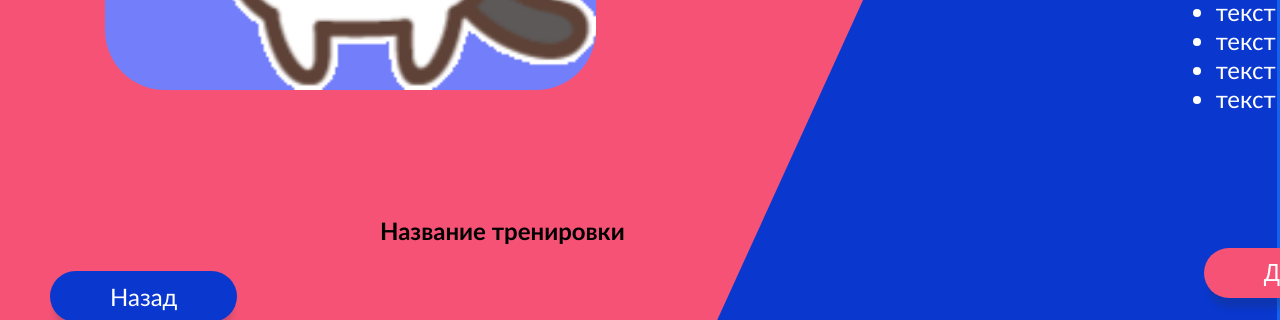
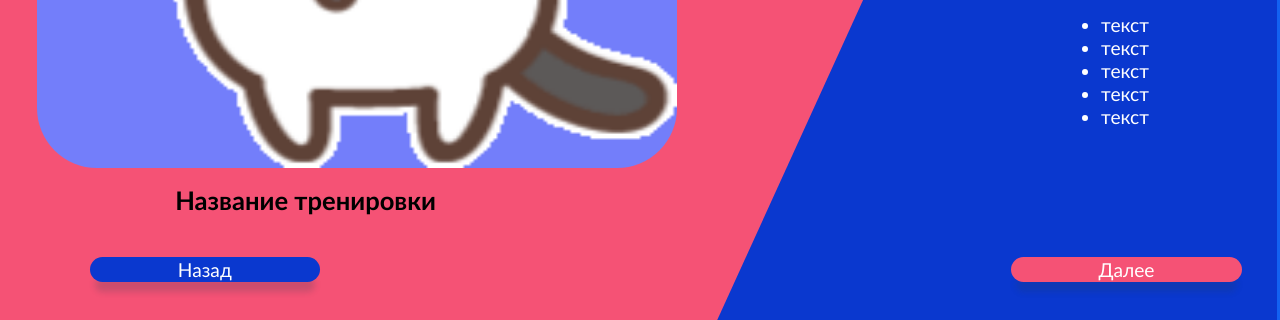
Before and after one commit to NikitaOomory/HackYourW.com, a website: page ejs-view/player_training.ejs in a window 1280 px wide. Shown: the part 480-800 px from the top of the page. Drawn offline with nearby package versions, Linux system fonts and the light colour scheme; files that its build step writes are made by us from their sources.

Commit message:
Адаптив для второй страницы KAN-42

```diff
--- a/ejs-view/player_training.ejs
+++ b/ejs-view/player_training.ejs
@@ -1,27 +1,30 @@
 <!DOCTYPE html>
 <html lang="en">
+
 <head>
     <meta charset="UTF-8">
     <meta name="viewport" content="width=device-width, initial-scale=1.0">
     <link rel="stylesheet" href="/css/player_end.css">
     <title>Document</title>
 </head>
+
 <body>
     <div class="main_space">
         <div id="myModal" class="modal">
             <div class="modal-content">
                 <span class="close">&times;</span>
                 <h2>Подробное описание тренировки</h2>
-              <p>Lorem, ipsum dolor sit amet consectetur adipisicing elit. Quis ducimus exercitationem tempore error voluptate molestias, reprehenderit alias commodi similique esse corrupti iure dolor, ea laboriosam quas nesciunt minus. Itaque, laborum!</p>
+                <p>Lorem, ipsum dolor sit amet consectetur adipisicing elit. Quis ducimus exercitationem tempore error
+                    voluptate molestias, reprehenderit alias commodi similique esse corrupti iure dolor, ea laboriosam
+                    quas nesciunt minus. Itaque, laborum!</p>
             </div>
         </div>
         <div class="name_traning">
             <div class="player">
-                <div class="pleer">
                 <div class="imagesArea">
                     <img class="imageSlider" src="/img/gif/1.gif" alt="">
                     <img class="imageSlider" src="/img/gif/2.gif" alt="">
-                        <img class="imageSlider"src="/img/gif/3.gif" alt="">
+                    <img class="imageSlider" src="/img/gif/3.gif" alt="">
                     <img class="imageSlider" src="/img/gif/4.gif" alt="">
                 </div>
                 <div class="pointsAreaSize">
@@ -31,12 +34,14 @@
                     <span class="point"></span>
                 </div>
             </div>
+            <h1 class="traning">Название тренировки</h1>
         </div>
-            <h1 class="traning">Название тренировки</h1>
-           <button class="back" id="back"> Назад</button>
-        </div>
-        <div class="diskription_traning" >
-            <div class="diskription"  id="openModalBtn"> <h1>ОПИСАНИЕ</h1> <h1>ВЫПОЛНЕНИЯ</h1> <h1>УПРАЖЕНЕНИЯ</h1>
+        <div class="diskription_traning">
+            <div class="wrapper">
+                <div class="diskription" id="openModalBtn">
+                    <h1>ОПИСАНИЕ</h1>
+                    <h1>ВЫПОЛНЕНИЯ</h1>
+                    <h1>УПРАЖЕНЕНИЯ</h1>
                 </div>
                 <div class="structure">
                     <ul>
@@ -47,10 +52,14 @@
                         <li> текст </li>
                     </ul>
                 </div>
-            <button class="next" id="next">Далее</button>
+            </div>
+        </div>
+        <div class="buttons_dislacation">
+            <button class="buttons_customize back" id="back"> Назад</button>
+            <button class="buttons_customize next" id="next">Далее</button>
         </div>
     </div>
     <script src="/js/player_end.js"></script>
+</body>
 
-</body>
 </html>
--- a/static/css/player_end.css
+++ b/static/css/player_end.css
@@ -1,125 +1,129 @@
 :root {
     --font-family: 'Trebuchet MS', 'Lucida Sans Unicode', 'Lucida Grande', 'Lucida Sans', Arial, sans-serif;
+    --colorRed: rgb(245, 82, 117);
+    --colorBlue: #0a38cf;
 }
+
 .main_space {
-background-color: rgb(245, 82, 117);
+    background-color: var(--colorRed);
     position: fixed;
     top: 0;
     left: 0;
     width: 100%;
     height: 100%;
     display: inline-flex;
+    flex-direction: row;
 }
 
 .name_traning {
-    background-color: rgb(245, 82, 117);
+    background-color: var(--colorRed);
     width: 55%;
     height: 100%;
-    display: block;
+    display: flex;
+    flex-direction: column;
+    justify-content: center;
+    align-items: center;
 }
 
 .diskription_traning {
-background-color: #0a38cf;
+    background-color: var(--colorBlue);
     width: 45%;
     height: 100%;
-clip-path: polygon(65.80% 0.00%,100.00% 0.00%,100% 100%,2.38% 100%);
+    clip-path: polygon(65.80% 0.00%, 100.00% 0.00%, 100% 100%, 2.38% 100%);
     border: solid #1361f1;
-
+    display: flex;
+    justify-content: end;
 }
 
 .player {
-    width: 70%;
-    height: 70%;
+    width: 50vw;
+    height: 70vh;
     position: relative;
-    top: 80px;
-    margin: auto;
-    border-radius: 60px;
+    margin-left: 1vw;
 }
+
 .traning {
     position: relative;
-    left: 380px;
-    top: 120px;
     width: 50%;
-    font-size: 24px;
+    font-size: 2vw;
     font-family: var(--font-family);
 }
 
-.back {
-    position: relative;
-    top: 130px;
-    left: 50px;
+.buttons_dislacation {
+    display: flex;
+    justify-content: space-between;
+    position: fixed;
+    bottom: 3vw;
+    width: 90%;
+    margin-left: 7%;
+}
+
+.buttons_customize {
     -webkit-box-shadow: 0px 15px 6px -5px rgba(34, 60, 80, 0.2);
     -moz-box-shadow: 0px 15px 6px -5px rgba(34, 60, 80, 0.2);
     box-shadow: 0px 15px 6px -5px rgba(34, 60, 80, 0.2);
-    background-color: #0a38cf;
-    font-size: 12pt;
     border: none;
     border-radius: 30px;
-    color:#ffffff;
-    font-family:Arial;
-    font-size:24px;
-    padding:11px 60px;
-    text-decoration:none;
+    color: #ffffff;
+    font-size: 1.5vw;
+    text-decoration: none;
     cursor: pointer;
     font-family: var(--font-family);
+    width: 20%;
+    height: 5%;
+    align-self: flex-start ;
+}
+
+ .back {
+    background-color: var(--colorBlue);
 }
 
 .back:hover {
-        background:linear-gradient(to bottom, #bab1ba 5%, #ededed 100%);
-        background-color: #0a38cf;
+    background: linear-gradient(to bottom, #bab1ba 5%, #ededed 100%);
+    background-color: var(--colorBlue);
 }
 .back:active {
-        position:relative;
+    position: relative;
+}
+
+.next {
+       background-color: var(--colorRed);
+}
+
+.next:hover {
+    background: linear-gradient(to bottom, #bab1ba 5%, #ededed 100%);
+    background-color: var(--colorRed);
+}
+
+.next:active {
+    position: relative;
+}
+
+.wrapper {
+    height: 80%;
+    width: 60%;
+    align-self: self-end;
+    display: flex;
+    flex-direction: column;
+    justify-content: center;
+    align-items: center;
 }
 
 .diskription {
-    width: 40%;
-    height: 50%;
-    position: relative;
-    top: 250px;
-    left: 200px;
-    margin: auto;
     color: #ffffff;
-    text-align: center;
     font-family: var(--font-family);
+    display: flex;
+    flex-direction: column;
+    justify-content: center;
+    align-items: center;
+    font-size: 1vw;
+}
 
-    }
 .structure {
     color: #ffffff;
-    width: 40%;
-    height: 20%;
-    position: relative;
-    left: 300px;
-    margin: auto;
-    font-size: 24px;
+    height: 33%;
+    font-size: 1.5vw;
     font-family: var(--font-family);
-
-    }
-
-    .next {
-    position: relative;
-    top: 120px;
-    left: 500px;
-    -webkit-box-shadow: 0px 15px 6px -5px rgba(28, 47, 61, 0.2);
-    -moz-box-shadow: 0px 15px 6px -5px rgba(28, 47, 61, 0.2);
-    box-shadow: 0px 15px 6px -5px rgba(28, 47, 61, 0.2);
-    background-color: rgb(245, 82, 117);
-    border: none;
-    border-radius: 30px;
-    color:#ffffff;
-    font-family:Arial;
-    font-size:24px;
-    padding:11px 60px;
-    text-decoration:none;
-    cursor: pointer;
-    }
-
-    .next:hover {
-        background:linear-gradient(to bottom, #bab1ba 5%, #ededed 100%);
-        background-color: rgb(245, 82, 117);
-    }
-    .next:active {
-        position:relative;
 }
 
 .imagesArea {
@@ -164,7 +168,6 @@ border: solid #1361f1;
     border-radius: 100px;
     cursor: pointer;
     display: none;
-
 }
 
 .point:hover {
@@ -179,39 +182,41 @@ border: solid #1361f1;
     left: +2500px;
     width: 100%;
     height: 100%;
-    background-color: #0a38cf;
+    background-color: var(--colorBlue);
     overflow: auto;
-    color:#ffffff;
-    clip-path: polygon(29.55% 0.00%,100.00% 0.00%,100.00% 98.78%,0.00% 100%);
+    color: #ffffff;
+    clip-path: polygon(29.55% 0.00%, 100.00% 0.00%, 100.00% 98.78%, 0.00% 100%);
+}
 
-}
 .modal_active {
     position: fixed;
-        z-index: 9999;
+    z-index: 2;
     top: 0;
     left: 0px;
     width: 100%;
     height: 100%;
-        background-color: #0a38cf;
+    background-color: var(--colorBlue);
     overflow: auto;
-        color:#ffffff;
-        animation-name:ani;
+    color: #ffffff;
+    animation-name: ani;
     animation-duration: 2.5s;
     animation-fill-mode: forwards;
-        clip-path: polygon(29.55% 0.00%,100.00% 0.00%,99.44% 100%,0.00% 100%);
+    clip-path: polygon(29.55% 0.00%, 100.00% 0.00%, 99.44% 100%, 0.00% 100%);
 }
+
 @keyframes ani {
     from {
-            transform: translateX(+2500px);
+        transform: translateX(100vw);
     }
+
     to {
-             transform: translateX(0px)
+        transform: translateX(0vw)
     }
 }
 
 /* Стили для содержимого модального окна */
 .modal-content {
-    background-color: #0a38cf;
+    background-color: var(--colorBlue);
     margin: 10% auto;
     padding: 60px;
     width: 60%;
@@ -222,11 +227,12 @@ border: solid #1361f1;
 
 .close {
     position: relative;
-        left: 950px;
+    left: 60vw;
     font-size: 72px;
     text-align: right;
     font-family: var(--font-family);
 }
+
 .close:hover {
     cursor: pointer;
     font-family: var(--font-family);
```
Lines whose indentation alone changed are shown as unchanged.
